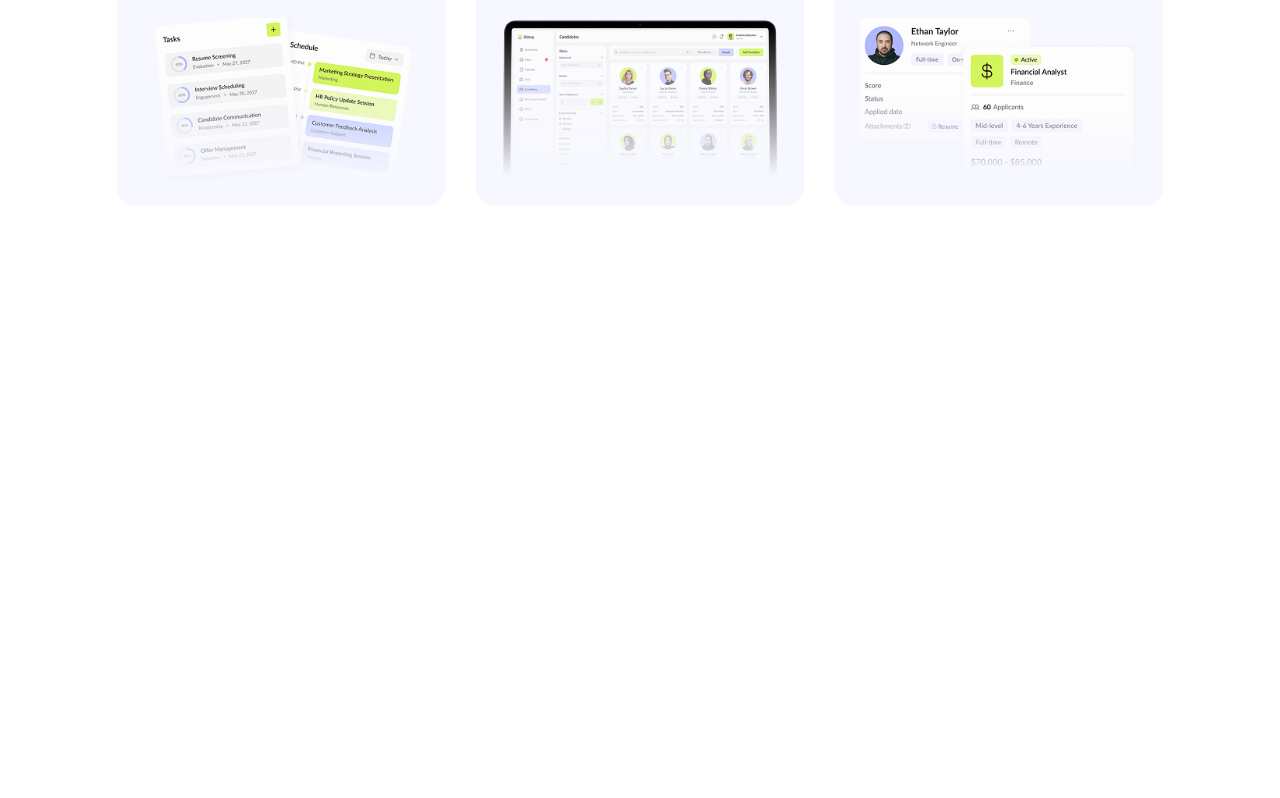
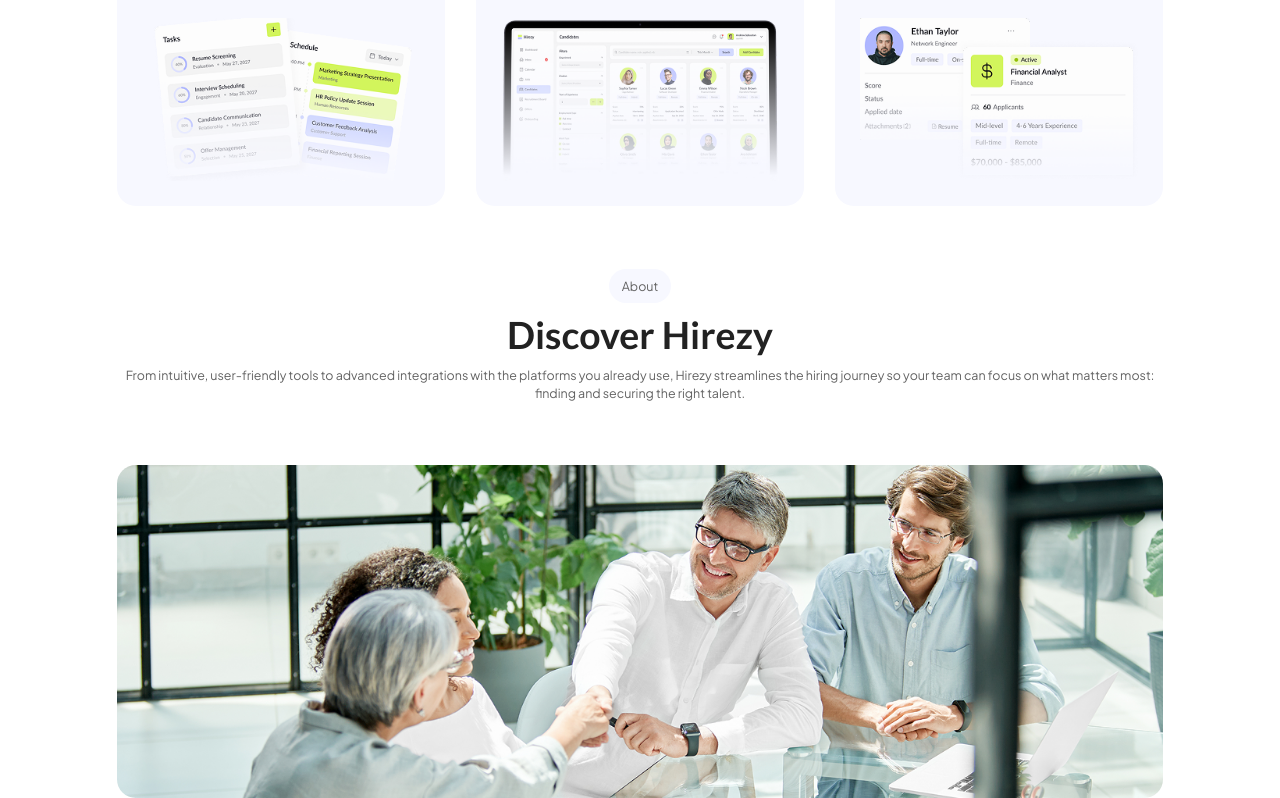
Before and after one commit to Bernardowert/project-hirezy, a Next.js app: page / in a window 1280 px wide. Shown: the part 992-1790 px from the top of the page. Before the commit the page ends 1261 px from the top, so only its background shows below. Built offline with nearby package versions, Linux system fonts and the light colour scheme.

Commit message:
criação da section About

```diff
--- a/app/page.tsx
+++ b/app/page.tsx
@@ -1,6 +1,7 @@
 import { CardAudience } from "@/components/cardAudience";
 import { SectionAudience } from "@/components/sections/home/audience";
 import { SectionHero } from "@/components/sections/home/hero";
+import { SectionAbout } from "@/components/sections/home/s-About";
 import { Subtitle } from "@/components/subtitle";
 
 
@@ -9,6 +10,7 @@ export default function Home() {
      <>
         <SectionHero/>
         <SectionAudience/>
+        <SectionAbout/>
      </>
   )
 }
--- /dev/null
+++ b/components/sections/home/s-About/index.tsx
@@ -0,0 +1,23 @@
+import { ContainerGRID } from "@/components/containerGRID";
+import { TitleSection } from "@/components/titleSection";
+import Image from "next/image";
+
+import imageAbout from "@/assets/img-about-negotation.png";
+
+export function SectionAbout(){
+    return(
+        <section>
+            <ContainerGRID>
+                <TitleSection subtitle="About" title="Discover Hirezy" description="From intuitive, user-friendly tools to advanced integrations with the platforms you already use, Hirezy streamlines the hiring journey so your team can focus on what matters most: finding and securing the right talent."/>
+                 <div className="w-full h-106.5 overflow-hidden rounded-3xl mt-20">
+                    <Image
+                      src={imageAbout}
+                      alt="Image with people negotiating"
+                      title="People negotiating"
+                      className="w-full h-full object-cover"
+                    />
+                 </div>
+            </ContainerGRID>
+        </section>
+    )
+}
```
Also changed, not shown: assets/img-about-negotation.png (added).
